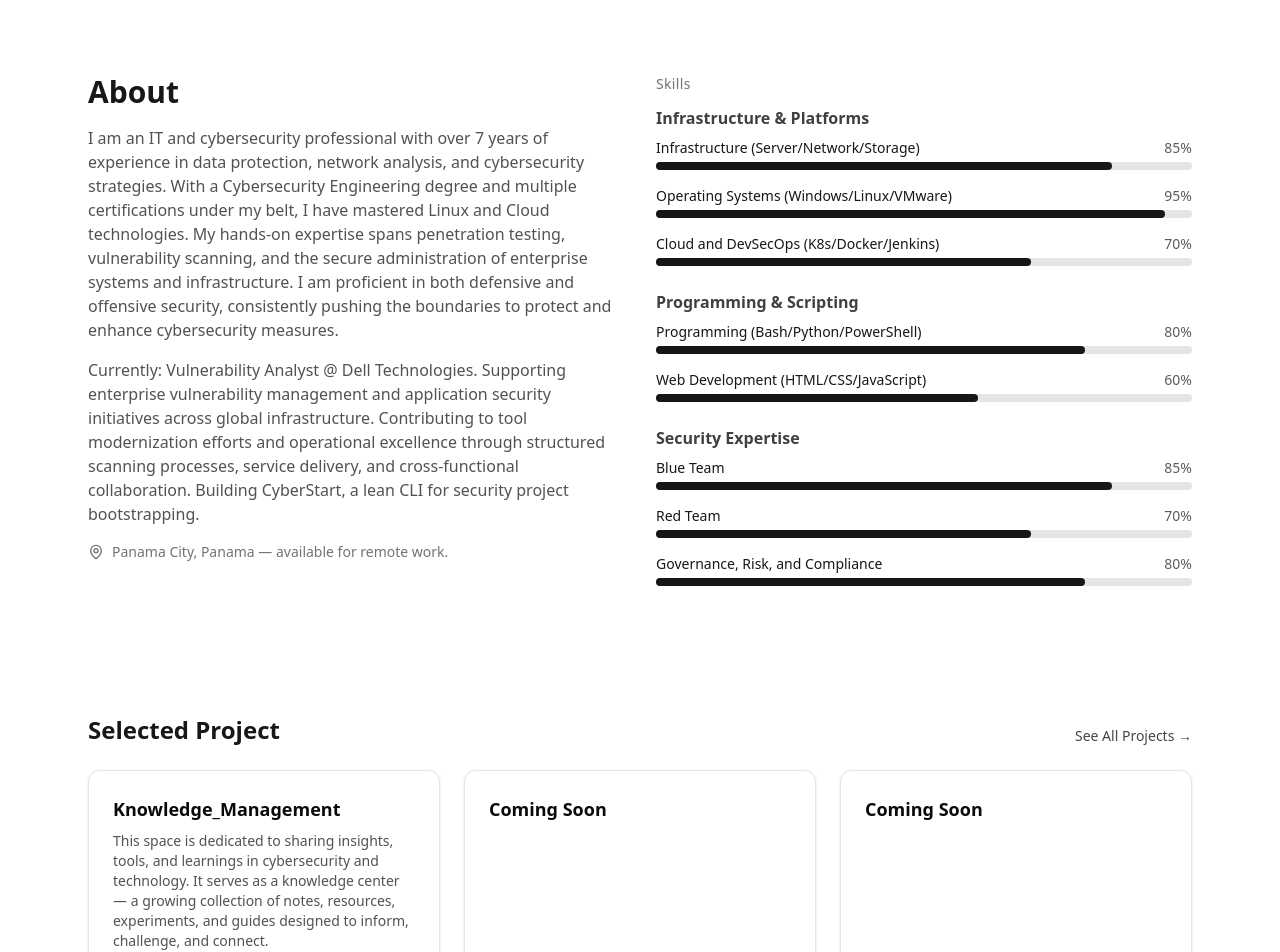
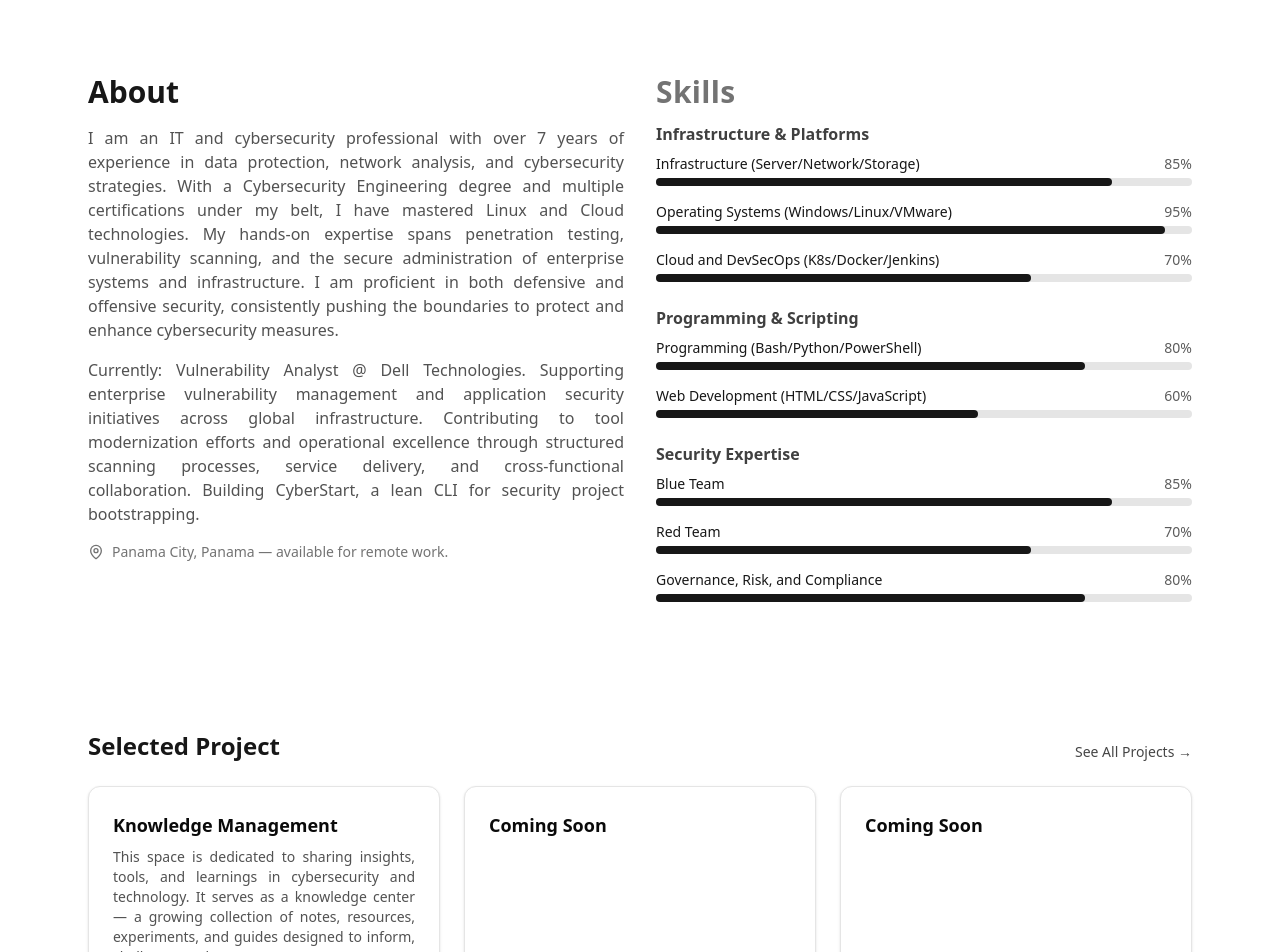
Before and after one commit to adrianbacceli/adrianbacceli.github.io, a React (Vite) app: page / in a window 1280 px wide. Shown: the part 760-1712 px from the top of the page. Built offline with nearby package versions, Linux system fonts and the light colour scheme.

Commit message:
justifying text

```diff
--- a/src/PersonalLanding.tsx
+++ b/src/PersonalLanding.tsx
@@ -222,10 +222,10 @@ export default function PersonalLanding() {
         <div className="mx-auto max-w-6xl grid gap-8 md:grid-cols-2 px-6">
           <div className="space-y-4">
             <h2 className="text-2xl font-semibold md:text-3xl">About</h2>
-            <p className="text-neutral-600 dark:text-neutral-300">
+            <p className="text-neutral-600 dark:text-neutral-300 text-justify">
               I am an IT and cybersecurity professional with over 7 years of experience in data protection, network analysis, and cybersecurity strategies. With a Cybersecurity Engineering degree and multiple certifications under my belt, I have mastered Linux and Cloud technologies. My hands-on expertise spans penetration testing, vulnerability scanning, and the secure administration of enterprise systems and infrastructure. I am proficient in both defensive and offensive security, consistently pushing the boundaries to protect and enhance cybersecurity measures.
             </p>
-            <p className="text-neutral-600 dark:text-neutral-300">
+            <p className="text-neutral-600 dark:text-neutral-300 text-justify">
               Currently: Vulnerability Analyst @ Dell Technologies. Supporting enterprise vulnerability management and application security initiatives across global infrastructure. Contributing to tool modernization efforts and operational excellence through structured scanning processes, service delivery, and cross-functional collaboration.
               Building <span className="font-medium">CyberStart</span>, a lean CLI for security project bootstrapping.
             </p>
@@ -235,9 +235,10 @@ export default function PersonalLanding() {
           </div>
           <div>
             <div className="mb-3 text-sm font-medium tracking-wide text-neutral-500 dark:text-neutral-400">
-              Skills
+              <div className="space-y-4">
+                <h2 className="text-2xl font-semibold md:text-3xl">Skills</h2>
+              </div>
             </div>
-
             <div className="space-y-6">
               {skills.map((group) => (
                 <div key={group.category}>
@@ -265,8 +266,8 @@ export default function PersonalLanding() {
         <div className="grid gap-6 md:grid-cols-3">
           <Card className="h-full border-neutral-200 transition hover:shadow-md dark:border-neutral-800">
             <CardContent className="pt-6">
-              <h3 className="text-lg font-semibold">Knowledge_Management</h3>
-              <p className="mt-2 text-sm text-neutral-600 dark:text-neutral-300">This space is dedicated to sharing insights, tools, and learnings in cybersecurity and technology.
+              <h3 className="text-lg font-semibold">Knowledge Management</h3>
+              <p className="mt-2 text-sm text-neutral-600 dark:text-neutral-300 text-justify">This space is dedicated to sharing insights, tools, and learnings in cybersecurity and technology.
 It serves as a knowledge center — a growing collection of notes, resources, experiments, and guides designed to inform, challenge, and connect.</p>
               <div className="mt-4 mb-4 flex flex-wrap gap-2">
                 <span className="rounded-full border border-neutral-200 px-2 py-0.5 text-xs dark:border-neutral-800">Knowledge</span>
```
Also changed, not shown: 4 other files (tests, documents, lock files or other folders).
